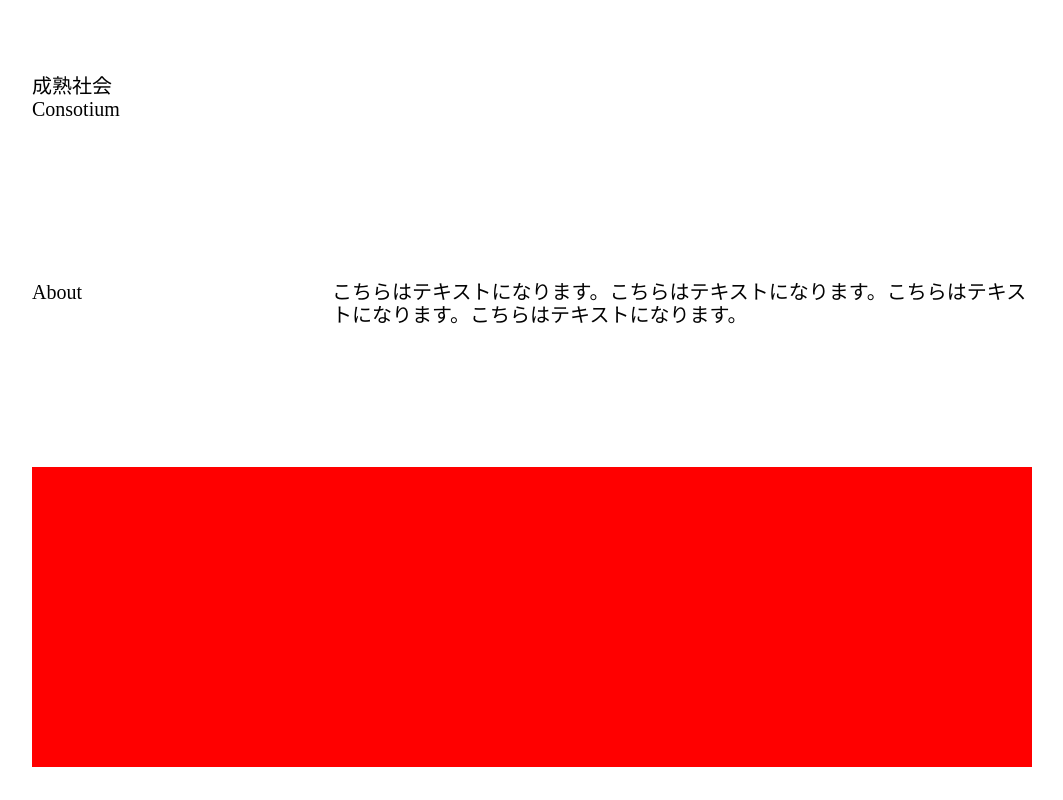
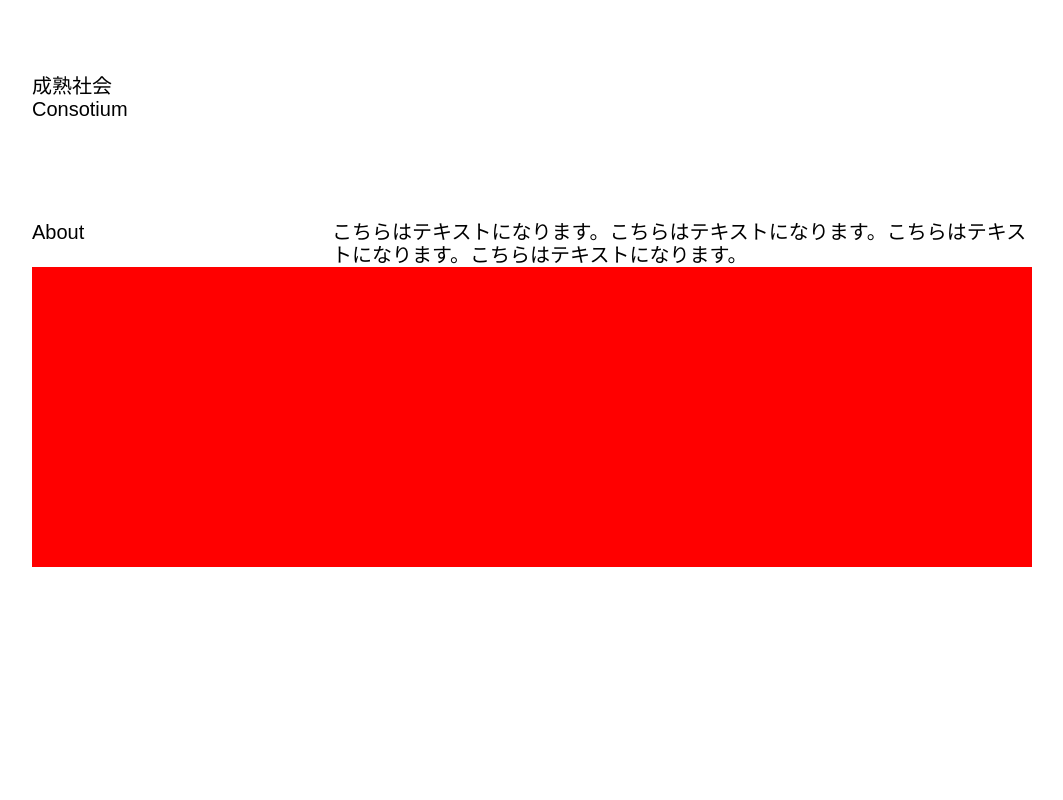
Before and after one commit to jp-knj/study_React, a React (Create React App) app in the folder 11_framermotion-website/: page / in a window 1280 px wide. Shown: the top 800 px of the page, without its empty margins (43-1106 px from the left). Built offline with nearby package versions, Linux system fonts and the light colour scheme.

Commit message:
:+1: Add style and animations
t

```diff
--- a/11_framermotion-website/src/Parallax/components/Hero.js
+++ b/11_framermotion-website/src/Parallax/components/Hero.js
@@ -29,31 +29,18 @@ const introVariants = {
 
 export const Hero = () => {
   const { scrollY } = useViewportScroll();
-  const [hasScrolled, setHasScrolled] = useState(false);
-  const opacityRange = useTransform(scrollY, [15, 70], [1, 0]);
-  const yRange = useTransform(scrollY, [30, 100], [60, 100]);
-  const opacity = useSpring(opacityRange, { stiffness: 100, damping: 70 });
-  const y = useSpring(yRange, { stiffness: 400, damping: 90 });
+  const opacityRange = useTransform(scrollY, [30, 140], [1, 0]);
+  const yRange = useTransform(scrollY, [30, 70], [0, 100]);
 
-  scrollY.onChange(value => {
-    if (value > 100) {
-      setHasScrolled(true);
-    } else {
-      setHasScrolled(false);
-    }
-  });
+  const opacity = useSpring(opacityRange, { stiffness: 200, damping: 100 });
+  const y = useSpring(yRange, { stiffness: 200, damping: 100 });
+
+
   return (
     <HeroSection>
       <Container>
-        <h1
-          style={{ marginBottom: '100px' }}>
-          成熟社会<br />Consotium</h1>
-        <TextContainer
-          variants={introVariants}
-          initial="initial"
-          animate="enter"
-          transition={defaultTransition}
-          style={{ opacity, y, }}>
+        <h1 style={{ marginBottom: '100px', opacity, y}}> 成熟社会<br />Consotium</h1>
+        <TextContainer style={{ opacity, y }}>
           <Title>
             <h6>About</h6>
           </Title>
@@ -61,7 +48,7 @@ export const Hero = () => {
             <p>こちらはテキストになります。こちらはテキストになります。こちらはテキストになります。こちらはテキストになります。</p>
           </Text>
         </TextContainer>
-        <ImgContainer>
+        <ImgContainer style={{  }}>
           <img/>
         </ImgContainer>
       </Container>
@@ -80,7 +67,6 @@ const Container = styled(motion.div)`
 
 const TextContainer = styled(motion.div)`
   display:flex;
-  margin-bottom: 200px;
 `
 
 const Title = styled(motion.div)`
--- a/11_framermotion-website/src/Parallax/styles.css
+++ b/11_framermotion-website/src/Parallax/styles.css
@@ -487,8 +487,10 @@ template {
 [hidden] {
   display: none;
 }
-
+@import url('https://fonts.googleapis.com/css2?family=Montserrat:wght@300;400;500;600;700&display=swap');
+@import url('https://fonts.googleapis.com/css2?family=Noto+Sans+JP:wght@300;400;500&display=swap');
 body {
   background-repeat: no-repeat;
+  font-family: 'Montserrat', sans-serif;
   font-size: 20px;
 }
```
